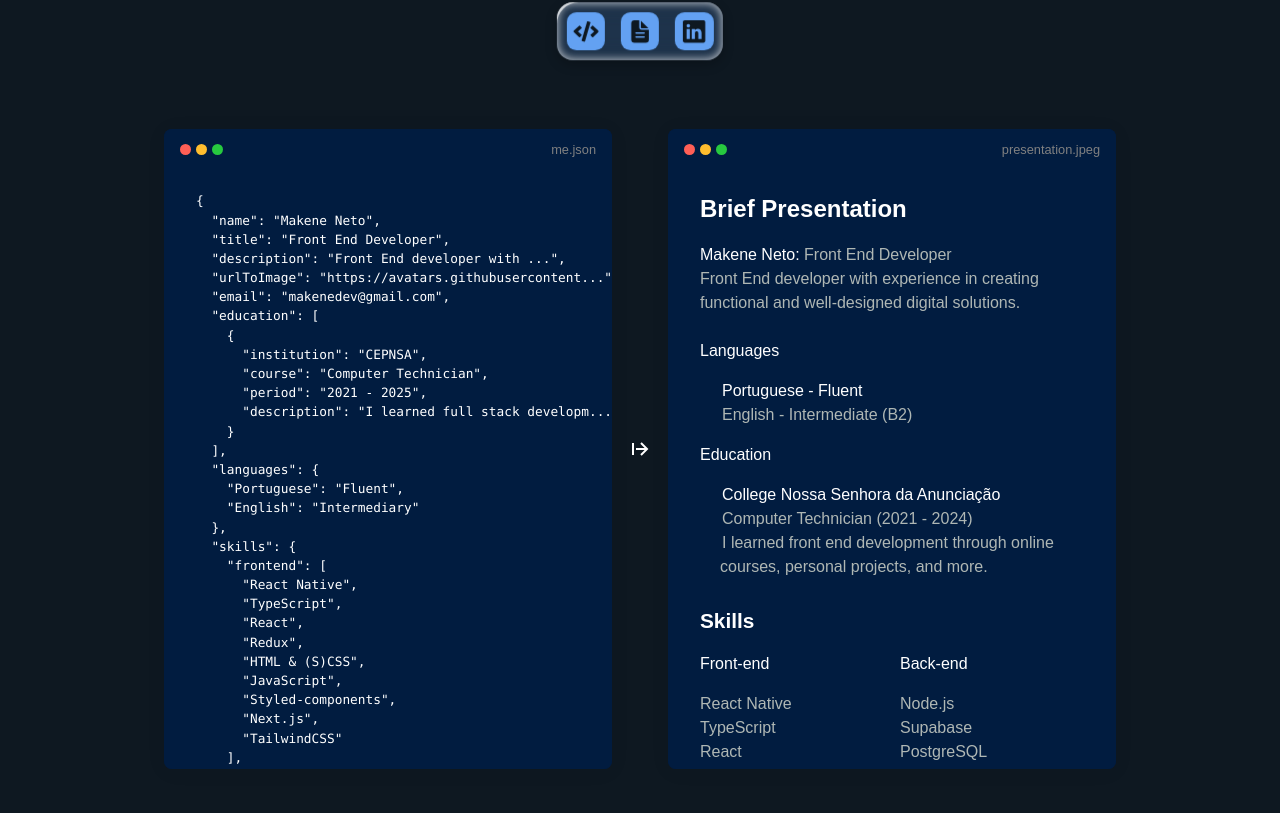
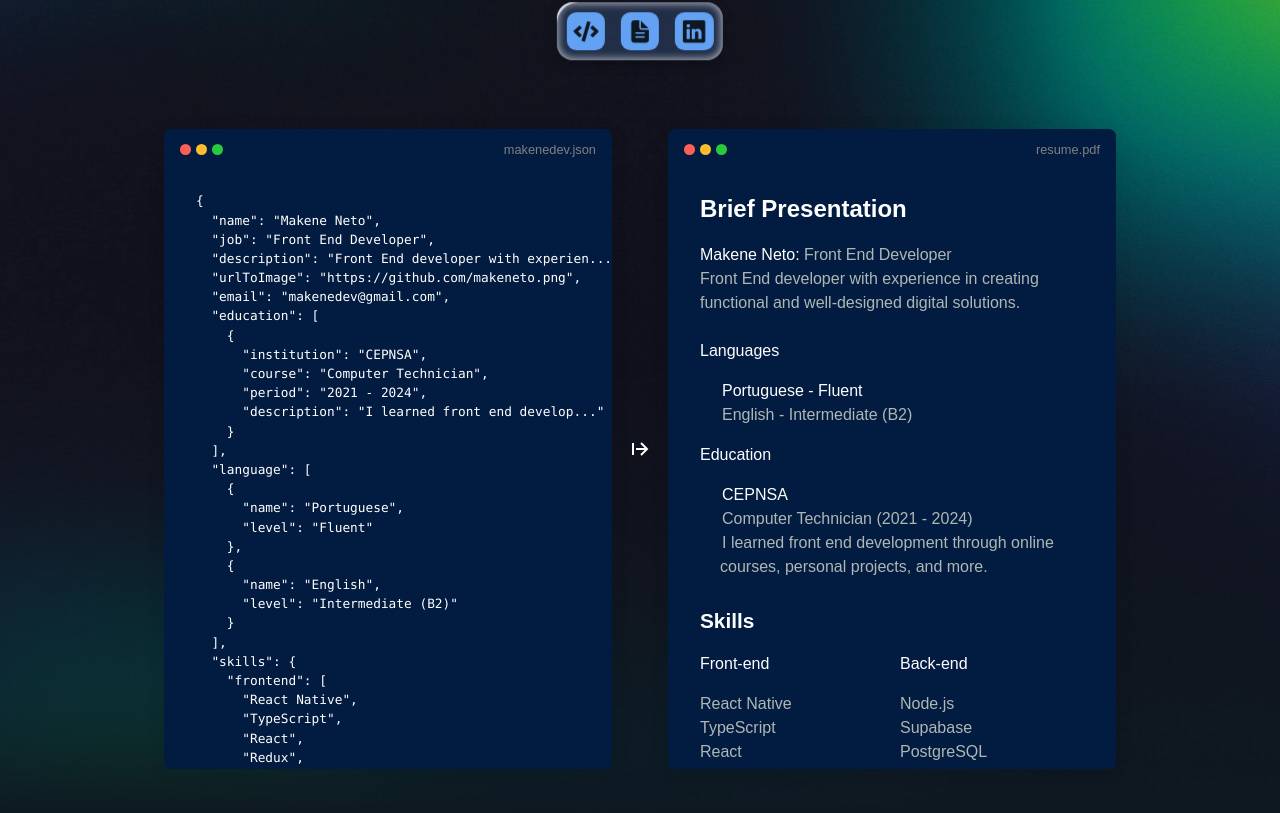
Before and after one commit to makeneto/makenedev, a React (Vite) app: page / in a window 1280 px wide. Shown: the part 727-1540 px from the top of the page. Built offline with nearby package versions, Linux system fonts and the light colour scheme; a web font is replaced by a local one.

Commit message:
feat: remove the intro

```diff
--- a/src/components/ContactMe.jsx
+++ b/src/components/ContactMe.jsx
@@ -271,10 +271,7 @@ export default function ContactMe() {
     } = useContactMe()
 
     return (
-        <article id='contact'>
-            <LargeTitle>Let's Connect<span>👋</span></LargeTitle>
-            <DescriptionTitle>Choose your preferred way to reach out</DescriptionTitle>
-
+        <article>
             <Contact>
                 <ContactInfo>
                     {!isMobile && <h1>Contact Information</h1>}
--- a/src/components/Header.jsx
+++ b/src/components/Header.jsx
@@ -6,6 +6,10 @@ import { handleConfetti } from "../helpers/confetti"
 import useHeader from "../hooks/useHeader"
 
 const HeaderStyled = styled.header`
+    background:
+        linear-gradient(to bottom, rgba(0,0,0,0) 70%, #0E1821 100%),
+        url('/assets/hero-bg.webp') center center;
+    background-size: cover;
     height: 129dvh;
     padding: 4rem;
     text-align: center;
--- a/src/components/NavBar.jsx
+++ b/src/components/NavBar.jsx
@@ -155,17 +155,16 @@ export default function NavBar() {
 
             <ul>
                 <li>
-                    <PageLink to="/projects">
-                        Projects
-                    </PageLink>
-                </li>
-
-                <li>
                     <PageLink to="/about">
                         About
                     </PageLink>
                 </li>
 
+                <li>
+                    <PageLink to="/projects">
+                        Projects
+                    </PageLink>
+                </li>
 
                 <li>
                     <PageLink to="/contact">
--- a/src/components/PersonalPages.jsx
+++ b/src/components/PersonalPages.jsx
@@ -186,7 +186,7 @@ export default function PersonalPages() {
                         <span></span>
                         <span></span>
                     </div>
-                    <div>me.json</div>
+                    <div>makenedev.json</div>
                 </Controls>
 
                 <TextPage>
@@ -195,25 +195,30 @@ export default function PersonalPages() {
                             {JSON.stringify(
                                 {
                                     name: "Makene Neto",
-                                    title: "Front End Developer",
-                                    description:
-                                        "Front End developer with ...",
-                                    urlToImage: "https://avatars.githubusercontent...",
+                                    job: "Front End Developer",
+                                    description: "Front End developer with experien...",
+                                    urlToImage: "https://github.com/makeneto.png",
                                     email: "makenedev@gmail.com",
                                     education: [
                                         {
                                             institution: "CEPNSA",
                                             course: "Computer Technician",
-                                            period: "2021 - 2025",
-                                            description: "I learned full stack developm...",
+                                            period: "2021 - 2024",
+                                            description: "I learned front end develop..."
+                                        }
+                                    ],
+                                    language: [
+                                        {
+                                            name: "Portuguese",
+                                            level: "Fluent"
                                         },
+                                        {
+                                            name: "English",
+                                            level: "Intermediate (B2)"
+                                        }
                                     ],
-                                    languages: {
-                                        Portuguese: "Fluent",
-                                        English: "Intermediary",
-                                    },
-                                    "skills": {
-                                        "frontend": [
+                                    skills: {
+                                        frontend: [
                                             "React Native",
                                             "TypeScript",
                                             "React",
@@ -224,12 +229,12 @@ export default function PersonalPages() {
                                             "Next.js",
                                             "TailwindCSS"
                                         ],
-                                        "backend": [
+                                        backend: [
                                             "Node.js",
                                             "Express",
-                                            "Supabase",
+                                            "Supabase"
                                         ],
-                                        "tools": [
+                                        tools: [
                                             "Git",
                                             "GitHub",
                                             "Figma",
@@ -238,14 +243,14 @@ export default function PersonalPages() {
                                             "ESLint",
                                             "Prettier"
                                         ],
-                                        "soft_skills": [
+                                        soft_skills: [
                                             "Problem solving",
                                             "Teamwork",
-                                            "Self -Daidatism",
+                                            "Self-didactism",
                                             "Communication",
                                             "Critical thinking"
                                         ],
-                                        "other": [
+                                        other: [
                                             "UI/UX Design",
                                             "Automated tests",
                                             "Agile Methodologies",
@@ -276,7 +281,7 @@ export default function PersonalPages() {
                         <span></span>
                         <span></span>
                     </div>
-                    <div>presentation.jpeg</div>
+                    <div>resume.pdf</div>
                 </Controls>
 
                 <TextPage>
@@ -293,7 +298,7 @@ export default function PersonalPages() {
 
                         <h1>Education</h1>
                         <ul>
-                            <li className="strong"><strong>College Nossa Senhora da Anunciação</strong></li>
+                            <li className="strong"><strong>CEPNSA</strong></li>
                             <li>Computer Technician (2021 - 2024)</li>
                             <li>I learned front end development through online courses, personal projects, and more.</li>
                         </ul>
--- a/src/components/Skills.jsx
+++ b/src/components/Skills.jsx
@@ -22,7 +22,6 @@ const SkillStyled = styled.article`
     top: 50%;
     left: 50%;
     transform: translate(-50%, -50%);
-
     background-color: var(--dark-blue-v2);
     width: 50%;
     max-height: 70dvh;
--- a/src/data/webProjects.js
+++ b/src/data/webProjects.js
@@ -145,7 +145,7 @@ export const webProjects = [
     },
     {
         id: '2667',
-        date: '2021-10-03',
+        date: '2021-08-03',
         duration: '1 week',
         title: 'Nike Store',
         techs: ['HTML5', 'CSS', 'JavaScript'],
@@ -153,7 +153,7 @@ export const webProjects = [
     },
     {
         id: '3284',
-        date: '2020-10-03',
+        date: '2021-03-03',
         duration: '1 week',
         title: 'VLSM Calculator',
         techs: ['HTML5', 'CSS', 'JavaScript'],
@@ -161,7 +161,7 @@ export const webProjects = [
     },
     {
         id: '3284',
-        date: '2020-08-07',
+        date: '2021-01-07',
         duration: '3 days',
         title: 'IP Calculator',
         techs: ['HTML5', 'CSS', 'JavaScript'],
```
